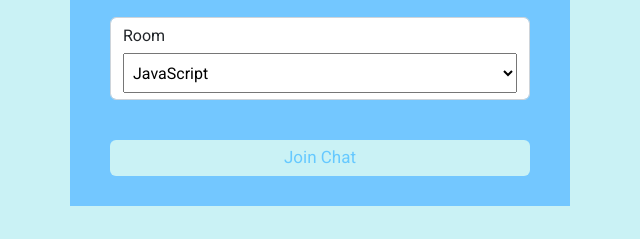
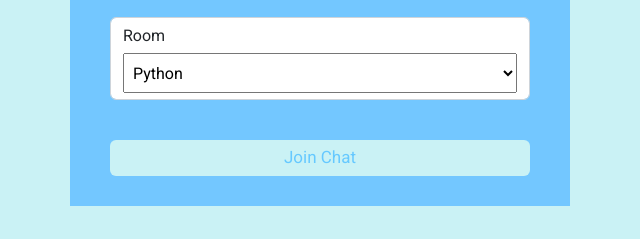
Before and after one commit to Pawan-Ambhore/Wechat, a website: page public/index.html in a window 1280 px wide. Shown: the part 368-607 px from the top of the page, 320-960 px from the left. Drawn offline with nearby package versions, Linux system fonts and the light colour scheme.

```diff
--- a/public/index.html
+++ b/public/index.html
@@ -80,12 +80,12 @@
           <div class="form-control">
             <label for="room">Room</label>
             <select name="room" id="room">
-              <option value="JavaScript">JavaScript</option>
               <option value="Python">Python</option>
-              <option value="PHP">PHP</option>
-              <option value="C#">C#</option>
+              <option value="C#">C++</option>
               <option value="Ruby">Ruby</option>
               <option value="Java">Java</option>
+              <option value="JavaScript">JavaScript</option>
+              <option value="PHP">PHP</option>
             </select>
           </div>
           <button type="submit" class="btn">Join Chat</button>
--- a/utils/users.js
+++ b/utils/users.js
@@ -16,7 +16,7 @@
   return users.find((user) => user.id === id);
 }
 
-// User leaves chat
+// User leaves the chat
 function userLeave(id) {
   const index = users.findIndex((user) => user.id === id);
 
```
Also changed, not shown: public/chat.html (+1 -0 lines), 1 other file.
